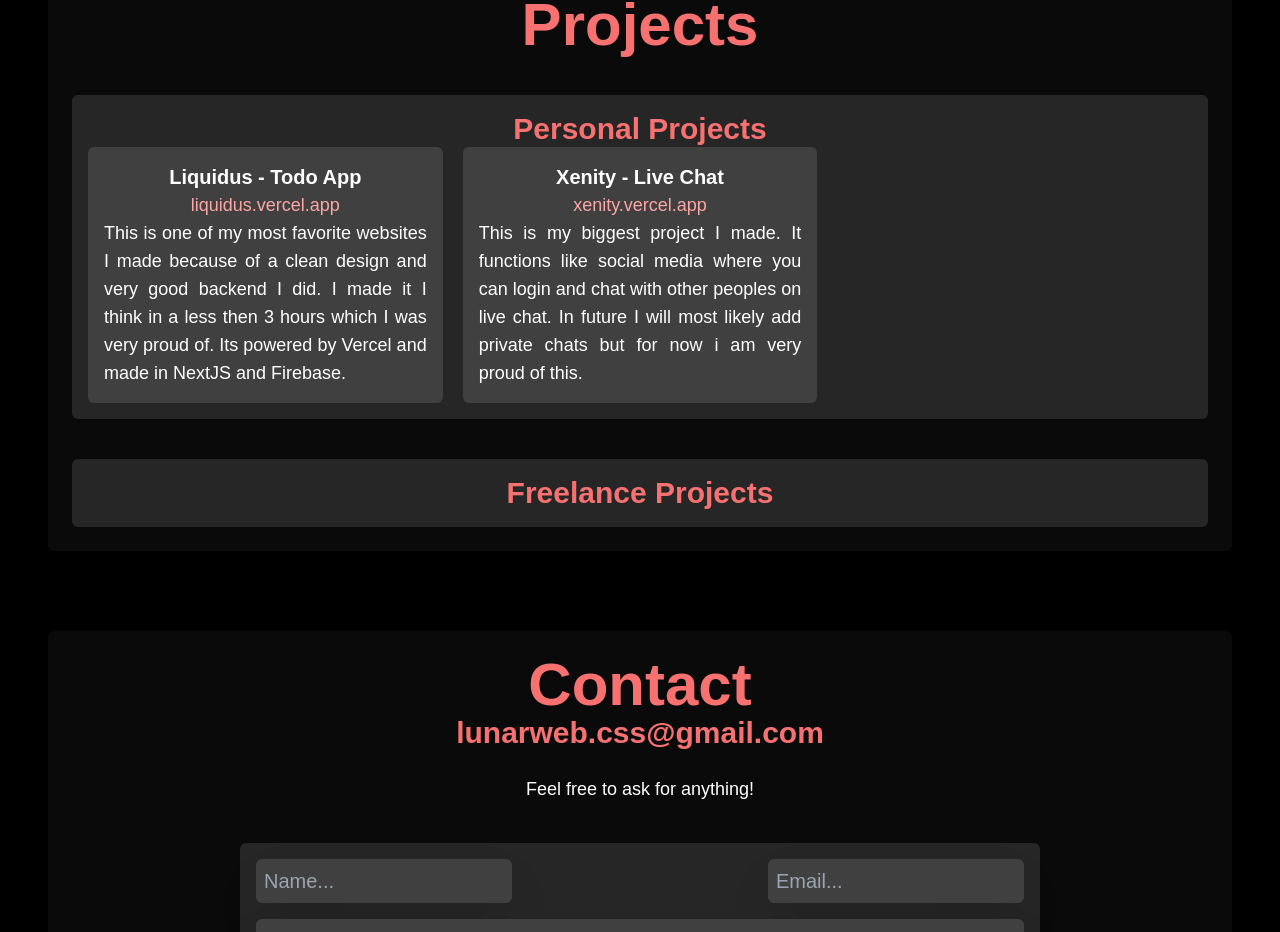
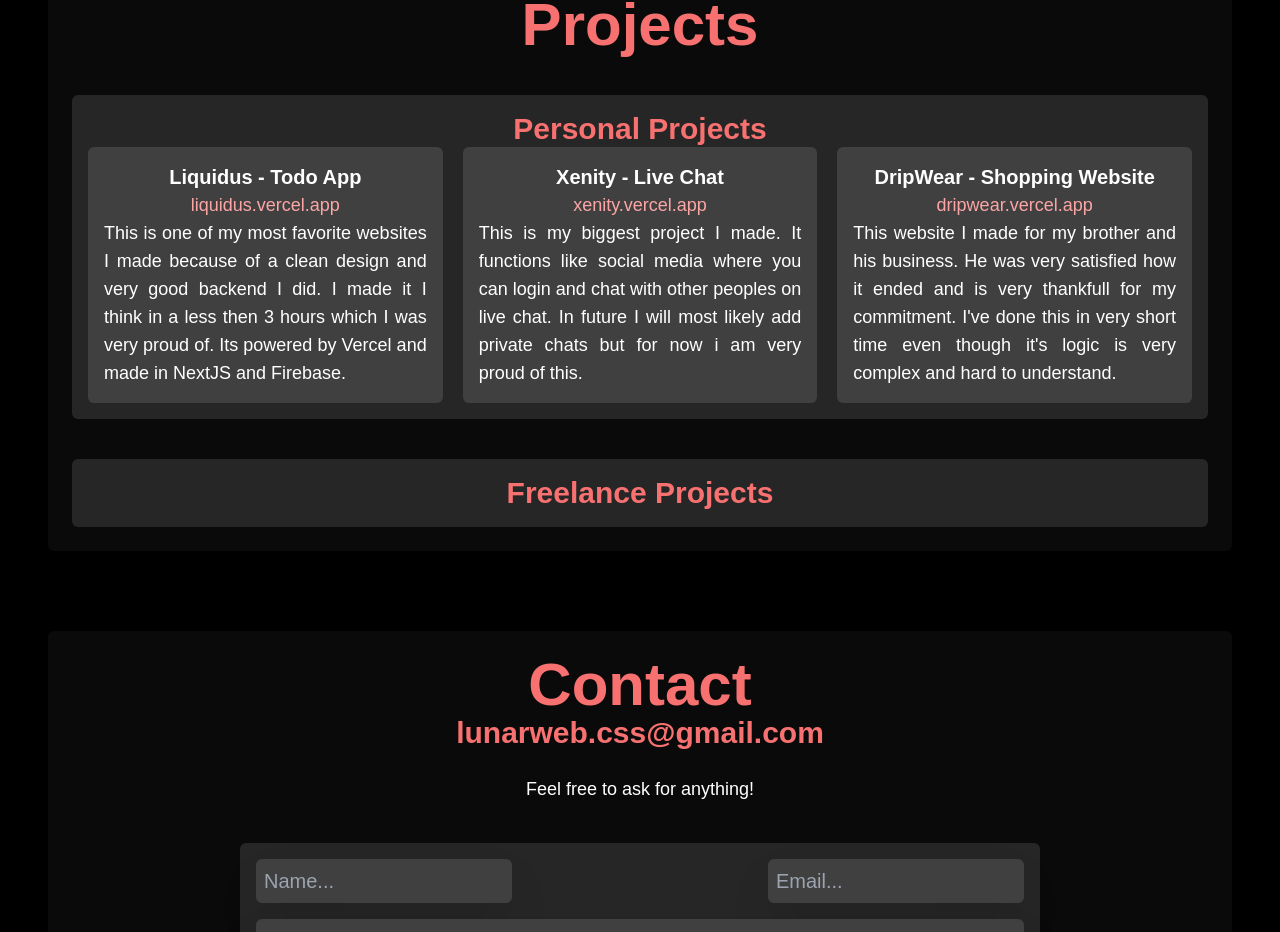
Before and after one commit to sparkycake0/Ognjen-Rajkovic---Portfolio, a Next.js app: page / in a window 1280 px wide. Shown: the part 2799-3731 px from the top of the page. Built offline with nearby package versions, Linux system fonts and the light colour scheme; a web font is replaced by a local one.

Commit message:
added dripwear project

```diff
--- a/app/comps/Projects.js
+++ b/app/comps/Projects.js
@@ -33,7 +33,7 @@ export default function ProjectsPage() {
               Xenity - Live Chat
             </h1>
             <h1 className="text-lg text-center text-red-300 font-medium">
-              <Link href={"liquidus.vercel.app"} className="hover:underline">
+              <Link href={"xenity.vercel.app"} className="hover:underline">
                 xenity.vercel.app
               </Link>
             </h1>
@@ -42,6 +42,22 @@ export default function ProjectsPage() {
               where you can login and chat with other peoples on live chat. In
               future I will most likely add private chats but for now i am very
               proud of this.
+            </p>
+          </div>
+          <div className="bg-neutral-700 p-4 rounded-md">
+            <h1 className="font-bold text-center text-xl">
+              DripWear - Shopping Website
+            </h1>
+            <h1 className="text-lg text-center text-red-300 font-medium">
+              <Link href={"dripwear.vercel.app"} className="hover:underline">
+                dripwear.vercel.app
+              </Link>
+            </h1>
+            <p className="text-lg text-justify">
+              This website I made for my brother and his business. He was very
+              satisfied how it ended and is very thankfull for my commitment.
+              I've done this in very short time even though it's logic is very
+              complex and hard to understand.
             </p>
           </div>
         </div>
```
